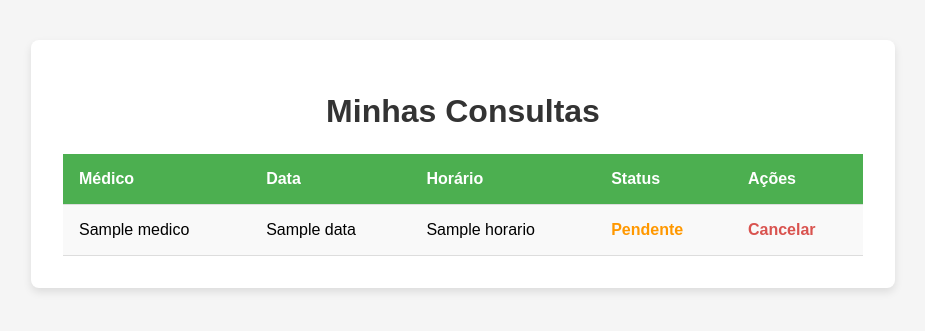
After one commit to david0407j/consulta, a Django app: template consulta/atendimento/templates/atendimento/lista_consultas.html in a window 1280 px wide. The commit adds this page. Shown: the top 331 px of the page, without its empty margins (177-1102 px from the left). Run offline with Django 5.2, Linux system fonts and the light colour scheme; the template is opened without the code that fills it: most values are stand-ins (such as "Sample title", 1, 10 or a date in 2020).

Commit message:
agendamento de consultas

```diff
--- /dev/null
+++ b/consulta/atendimento/templates/atendimento/lista_consultas.html
@@ -0,0 +1,108 @@
+<!DOCTYPE html>
+<html lang="pt-br">
+<head>
+    <meta charset="UTF-8">
+    <meta name="viewport" content="width=device-width, initial-scale=1.0">
+    <title>Minhas Consultas</title>
+    <style>
+        /* Estilo básico para o corpo */
+        body {
+            font-family: Arial, sans-serif;
+            background-color: #f5f5f5;
+            display: flex;
+            justify-content: center;
+            padding: 2rem;
+        }
+        /* Contêiner da tabela */
+        .table-container {
+            background-color: #ffffff;
+            padding: 2rem;
+            border-radius: 8px;
+            box-shadow: 0 4px 8px rgba(0, 0, 0, 0.1);
+            width: 100%;
+            max-width: 800px;
+        }
+        /* Título */
+        h1 {
+            color: #333;
+            text-align: center;
+            margin-bottom: 1.5rem;
+        }
+        /* Estilo da tabela */
+        table {
+            width: 100%;
+            border-collapse: collapse;
+            margin-top: 1rem;
+        }
+        th, td {
+            padding: 1rem;
+            text-align: left;
+            border-bottom: 1px solid #ddd;
+        }
+        th {
+            background-color: #4CAF50;
+            color: white;
+            font-weight: bold;
+        }
+        /* Zebra stripes nas linhas */
+        tr:nth-child(even) {
+            background-color: #f9f9f9;
+        }
+        /* Estilo para link de ação */
+        .action-link {
+            color: #d9534f;
+            text-decoration: none;
+            font-weight: bold;
+            transition: color 0.3s;
+        }
+        .action-link:hover {
+            color: #c9302c;
+        }
+        /* Estilo para status pendente */
+        .status-pendente {
+            color: #ff9800;
+            font-weight: bold;
+        }
+        /* Estilo para status concluído */
+        .status-concluido {
+            color: #4CAF50;
+            font-weight: bold;
+        }
+    </style>
+</head>
+<body>
+    <div class="table-container">
+        <h1>Minhas Consultas</h1>
+        <table>
+            <tr>
+                <th>Médico</th>
+                <th>Data</th>
+                <th>Horário</th>
+                <th>Status</th>
+                <th>Ações</th>
+            </tr>
+            {% for consulta in consultas %}
+            <tr>
+                <td>{{ consulta.medico.nome_completo }}</td>
+                <td>{{ consulta.data }}</td>
+                <td>{{ consulta.horario }}</td>
+                <td>
+                    {% if consulta.status == 'Pendente' %}
+                        <span class="status-pendente">{{ consulta.status }}</span>
+                    {% else %}
+                        <span class="status-concluido">{{ consulta.status }}</span>
+                    {% endif %}
+                </td>
+                <td>
+                    {% if consulta.status == 'Pendente' %}
+                        <a href="{% url 'cancelar_consulta' consulta.id %}" class="action-link">Cancelar</a>
+                    {% else %}
+                        -
+                    {% endif %}
+                </td>
+            </tr>
+            {% endfor %}
+        </table>
+    </div>
+</body>
+</html>
--- a/consulta/base/templates/base/home.html
+++ b/consulta/base/templates/base/home.html
@@ -143,7 +143,8 @@
 
         <!-- Botão de Acesso -->
         <section class="cta">
-            <a href="/agendar" class="btn">Agendar Consulta</a>
+            <a href="http://127.0.0.1:8000/consultas/" class="btn agendar-btn">Agendar Consulta</a>
+            <a href="{% url 'agendar_consulta' %}" class="btn paciente-btn">Adicionar Paciente</a>
         </section>
     </main>
 
--- a/pyproject.toml
+++ b/pyproject.toml
@@ -25,3 +25,6 @@ dj-database-url = "^2.3.0"
 
 [tool.poetry.group.dev.dependencies]
 pytest-django = "^4.8.0"
+
+[tool.flake8]
+exclude = ".venv"
```
Also changed, not shown: consulta/atendimento/templates/atendimento/agendar_consulta.html (added, +63 -0 lines), consulta/atendimento/templates/consultas/agendar_consulta.html (deleted, +0 -7 lines), consulta/atendimento/templates/consultas/lista_consultas.html (deleted, +0 -24 lines), consulta/atendimento/views.py (+3 -4 lines), .github/workflows/blank.yml, consulta/atendimento/migrations/0001_initial.py, 1 other file.
